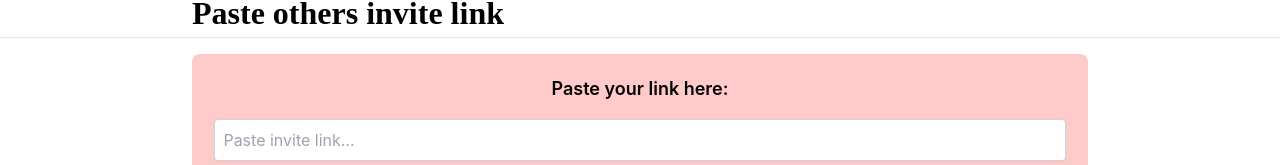
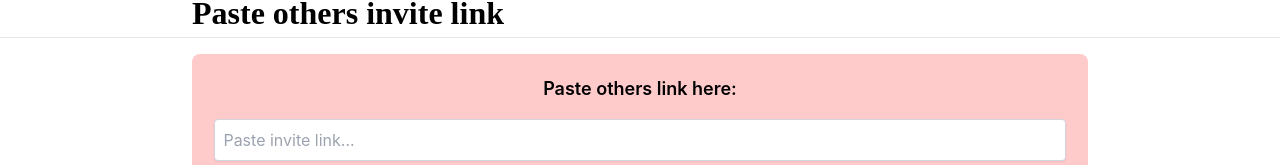
Before and after one commit to RJihyeon/SantaTellMe, a Next.js app in the folder frontend/: page /invite in a window 1280 px wide. Shown: the part 700-865 px from the top of the page. Built offline with nearby package versions, Linux system fonts and the light colour scheme; no server answers; a web font is replaced by a local one.

Commit message:
fix: Typo

```diff
--- a/frontend/app/components/invite/SectionReceiveLink.tsx
+++ b/frontend/app/components/invite/SectionReceiveLink.tsx
@@ -22,7 +22,7 @@ const SectionReceiveLink: React.FC = () => {
     <section>
       <div className="wrapper">
         <div className="h-32 w-full mb-4 bg-red-200 rounded-lg mx-auto flex flex-col items-center justify-center">
-          <h3 className="text-lg mb-4">Paste your link here:</h3>
+          <h3 className="text-lg mb-4">Paste others link here:</h3>
           <input
             type="text"
             className="p-2 border rounded w-[95%]"
```
